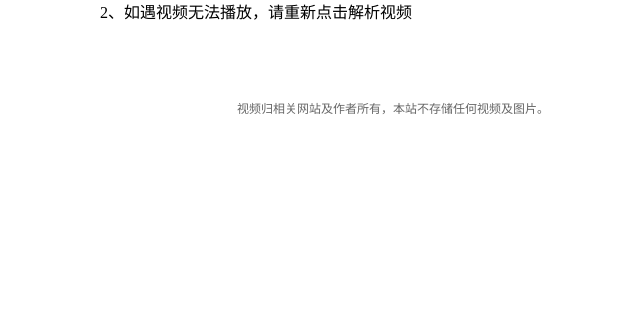
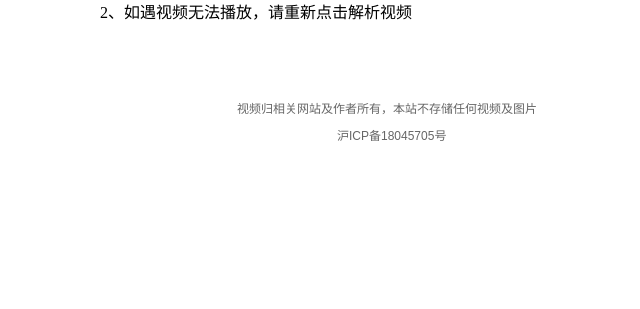
Before and after one commit to AmazingUU/Django-Douyin_no_watermark, a Django app: page /douyin/ in a window 1280 px wide. Shown: the part 491-800 px from the top of the page, without its empty margins (233-873 px from the left). Run offline with Django 3.2, Linux system fonts and the light colour scheme.

Commit message:
2018/12/7 15:00

```diff
--- a/download_no_watermark/templates/douyin.html
+++ b/download_no_watermark/templates/douyin.html
@@ -19,6 +19,7 @@ ul{list-style:none;position:absolute; top:20px;right:5px;}
 span{color:#666;font:12px arial;}
 .banquan{width:340px;padding:5px 0px; line-height:28px;margin:auto;}
 p{width:630px;margin:10px auto;}
+p1{width:630px;margin:10px 100px auto;}
 ul li ul li{float:none;}
 
 
@@ -73,9 +74,13 @@ function download(){
     </div>
     <div class="footer">
         <div class="banquan">
-            <p><span>视频归相关网站及作者所有，本站不存储任何视频及图片。</span>
-            </p>
+            <p><span>视频归相关网站及作者所有，本站不存储任何视频及图片</span></p>
+            <p1><span>沪ICP备18045705号</span></p1>
         </div>
+        <!--<div class="banquan">-->
+            <!--<p><span>沪ICP备18045705号</span>-->
+            <!--</p>-->
+        <!--</div>-->
 
     </div>
 </div>
```
